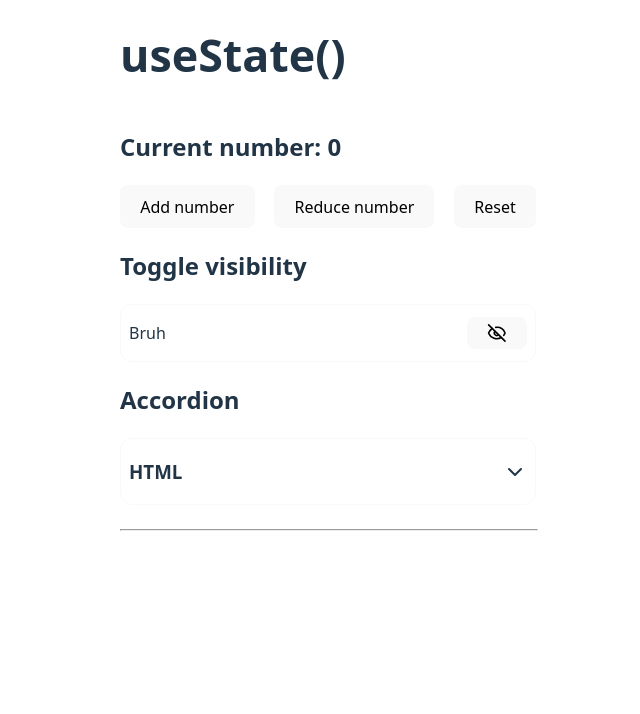
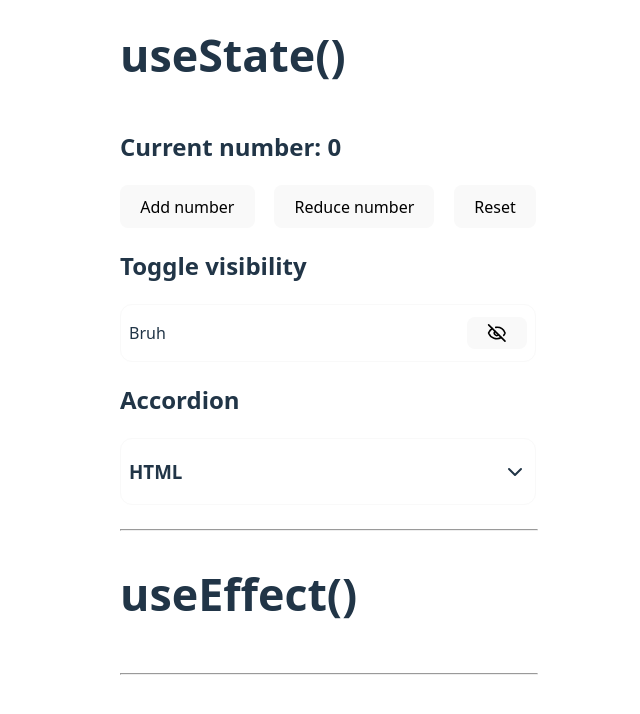
Before and after one commit to dwisarut/react-hook-practice, a React (Vite) app: page / in a window 1280 px wide. Shown: the top 714 px of the page, without its empty margins (312-952 px from the left). Built offline with nearby package versions, Linux system fonts and the light colour scheme.

Commit message:
feat: update

```diff
--- a/package.json
+++ b/package.json
@@ -12,8 +12,7 @@
   "dependencies": {
     "lucide-react": "^0.562.0",
     "react": "^19.2.0",
-    "react-dom": "^19.2.0",
-    "react-router-dom": "^7.12.0"
+    "react-dom": "^19.2.0"
   },
   "devDependencies": {
     "@eslint/js": "^9.39.1",
--- a/src/App.tsx
+++ b/src/App.tsx
@@ -1,18 +1,13 @@
-import { BrowserRouter, Routes, Route } from "react-router-dom";
 import UseStateShowcase from "./components/useStateHook";
 import UseEffectShowcase from "./components/useEffectHook";
 
 function App() {
   return (
     <>
-      <BrowserRouter>
-        <div className="container">
-          <Routes>
-            <Route path="/" element={<UseStateShowcase />} />
-            <Route path="/" element={<UseEffectShowcase />} />
-          </Routes>
-        </div>
-      </BrowserRouter>
+      <div className="container">
+        <UseStateShowcase />
+        <UseEffectShowcase />
+      </div>
     </>
   );
 }
--- a/src/components/useEffectHook.tsx
+++ b/src/components/useEffectHook.tsx
@@ -1,5 +1,12 @@
 function UseEffectShowcase() {
-  return <></>;
+  return (
+    <>
+      <div className="counter__useState">
+        <h1>useEffect()</h1>
+        <hr />
+      </div>
+    </>
+  );
 }
 
 export default UseEffectShowcase;
```
Also changed, not shown: 1 other file (tests, documents, lock files or other folders).
